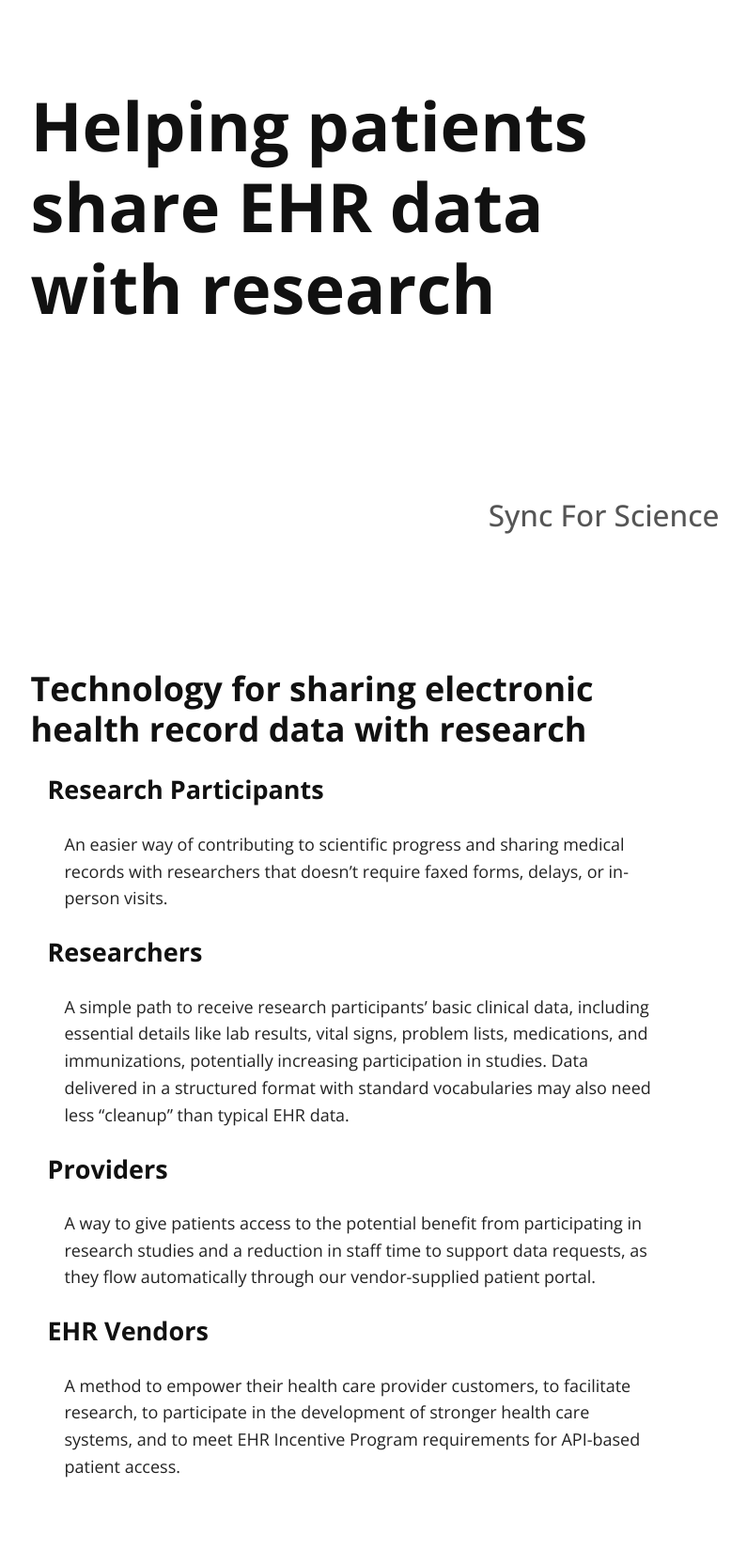
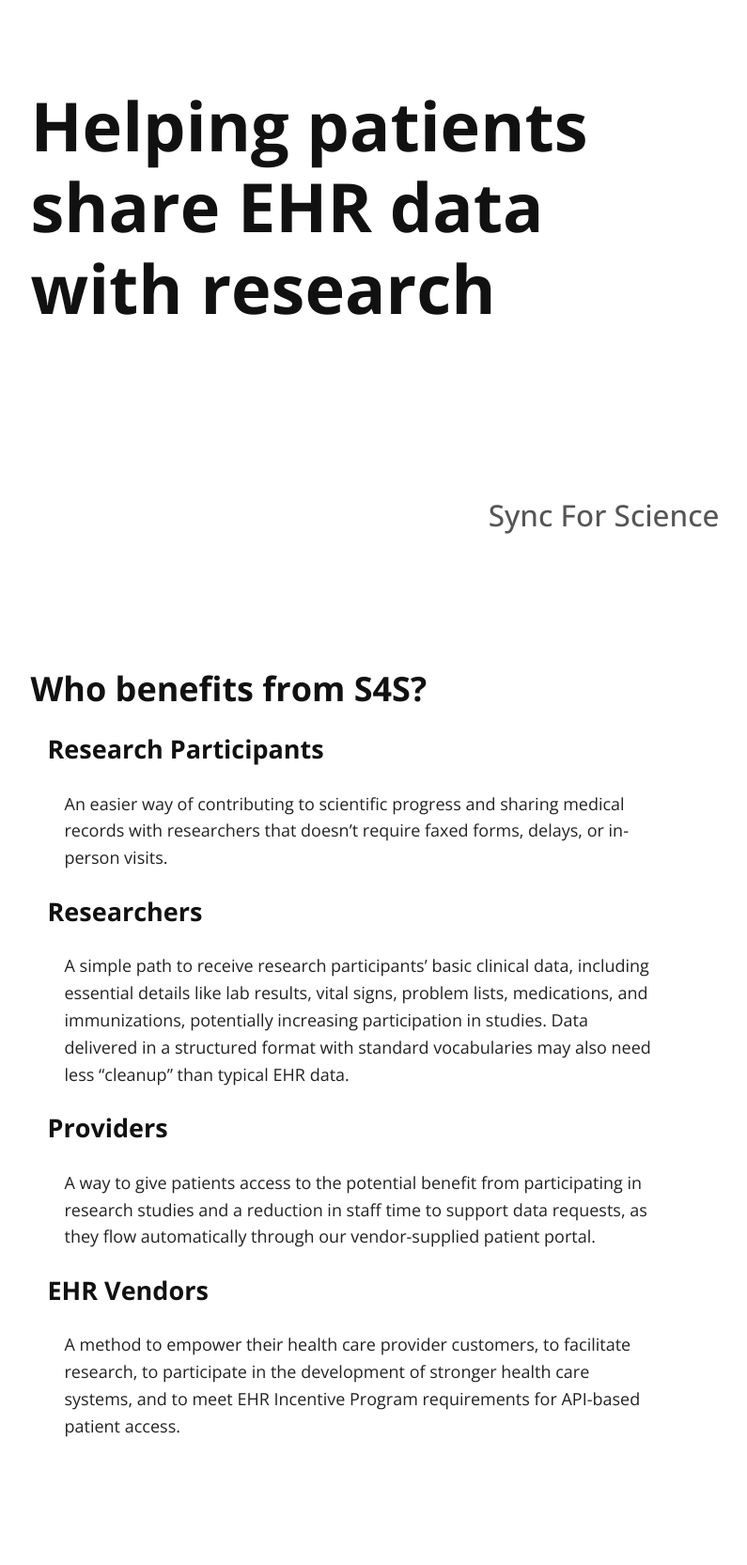
Before and after one commit to sync-for-science/sync-for-science.github.io, a Jekyll site: the page built from index.md, in a window 1280 px wide. Shown: the whole page at 94% size, without its empty margins (259-1054 px from the left). Built offline with Jekyll 4.4.1, drawn with Linux system fonts in a browser that asks for light colours; nearby versions of some CDN libraries; after the commit the page ends 1622 px from its top, so only the background shows below that.

Commit message:
Who benefits

```diff
--- a/index.md
+++ b/index.md
@@ -4,7 +4,7 @@
 
 ## Sync For Science
 
-### Technology for sharing electronic health record data with research
+### Who benefits from S4S?
 
 #### Research Participants
 
```
